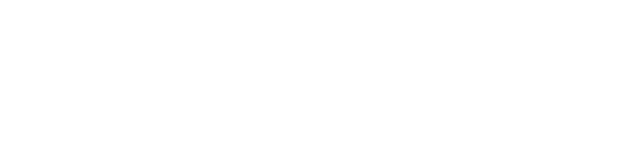
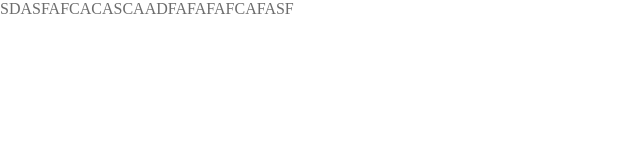
Before and after one commit to Leonardo-Hoffmannn/projeto-travelgram, a plain HTML site: page index.html in a window 1280 px wide. Shown: the whole page, without its empty margins (0-640 px from the left). Drawn offline with Linux system fonts and the light colour scheme.

Commit message:
imagens e fontes

```diff
--- a/index.html
+++ b/index.html
@@ -7,6 +7,8 @@
     <link rel="stylesheet" href="style/index.css">
 </head>
 <body>
-
+    <p>
+        SDASFAFCACASCAADFAFAFAFCAFASF
+    </p>
 </body>
 </html>
--- a/style/global.css
+++ b/style/global.css
@@ -3,3 +3,19 @@
     padding: 0;
     box-sizing: border-box;
 }
+
+:root {
+
+    --brand-color: #EF5F4C;
+    --shape-transparency: rgba(255, 255, 255, 0.603);
+    --surface-color: #F5F5F5;
+    --skeleton-color: #D9D9D9;
+    --texte-color-primary: #313131;
+    --texte-color-secondary: #6C6C6C;
+    --background-color: #FFFFFF;
+    }
+
+body {
+    color: var(--texte-color-secondary);
+    background-color: var(--background-color);
+}
```
Also changed, not shown: assets/AirplaneTilt.svg (added), assets/Image 01.png (added), assets/Image 02.png (added), assets/Image 03.png (added), assets/Image 04.png (added), assets/Image 05.png (added), assets/Image 06.png (added), assets/Image 07.png (added), assets/Image 08.png (added), assets/Image 09.png (added), assets/Image 10.png (added), assets/Image 11.png (added), assets/Image.svg (added), assets/Logo.svg (added), 2 more files, 1 other file.
